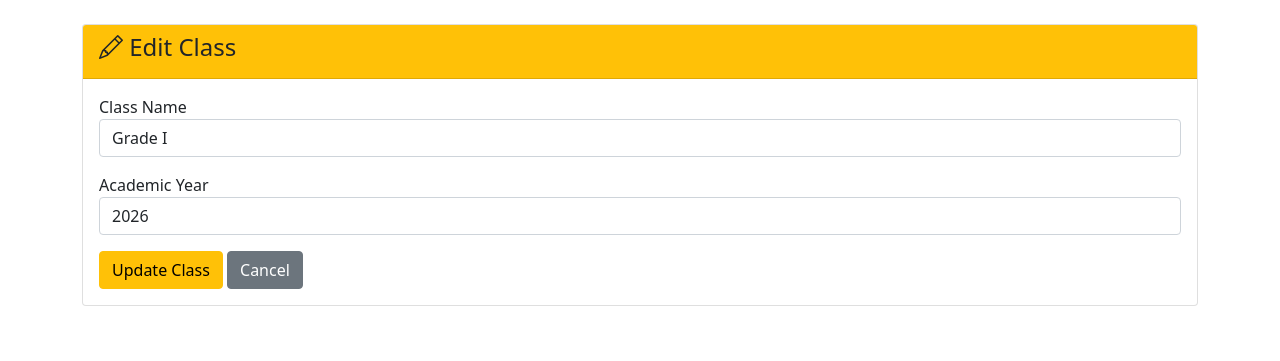
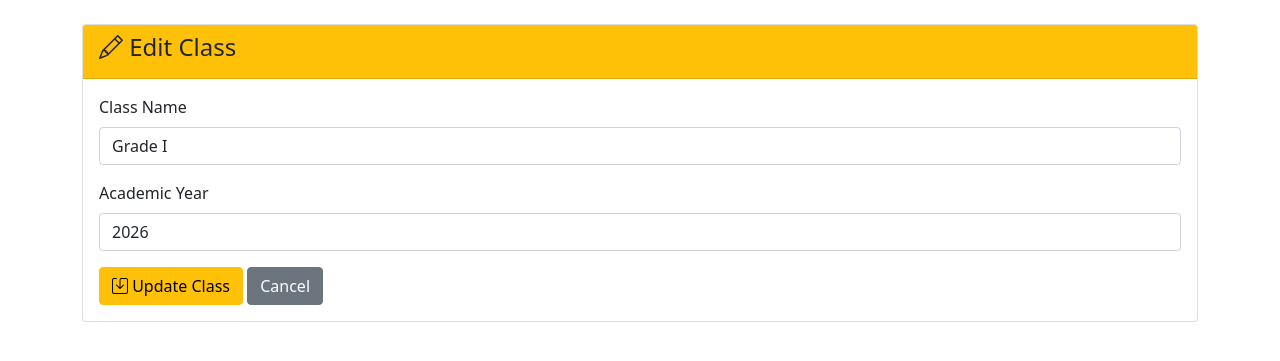
Before and after one commit to umusansizwe/hinaya_school, a Django app: page /headmaster/edit_class/1/ in a window 1280 px wide. Shown: the part 56-417 px from the top of the page. Run offline with Django 5.2, Linux system fonts and the light colour scheme; a user stored in the database is signed in; data comes from the database, SQL or seed files in the repository.

Commit message:
Fix edit_class template and view

```diff
--- a/templates/headmaster/edit_class.html
+++ b/templates/headmaster/edit_class.html
@@ -19,17 +19,25 @@
                 <h4><i class="bi bi-pencil"></i> Edit Class</h4>
             </div>
             <div class="card-body">
+                {% if messages %}
+                    {% for message in messages %}
+                        <div class="alert alert-success">{{ message }}</div>
+                    {% endfor %}
+                {% endif %}
+
                 <form method="post">
                     {% csrf_token %}
                     <div class="mb-3">
-                        <label>Class Name</label>
+                        <label class="form-label">Class Name</label>
                         <input type="text" name="name" class="form-control" value="{{ class_obj.name }}" required>
                     </div>
                     <div class="mb-3">
-                        <label>Academic Year</label>
+                        <label class="form-label">Academic Year</label>
                         <input type="text" name="academic_year" class="form-control" value="{{ class_obj.academic_year }}" required>
                     </div>
-                    <button type="submit" class="btn btn-warning">Update Class</button>
+                    <button type="submit" class="btn btn-warning">
+                        <i class="bi bi-save"></i> Update Class
+                    </button>
                     <a href="/headmaster/classes/" class="btn btn-secondary">Cancel</a>
                 </form>
             </div>
```
